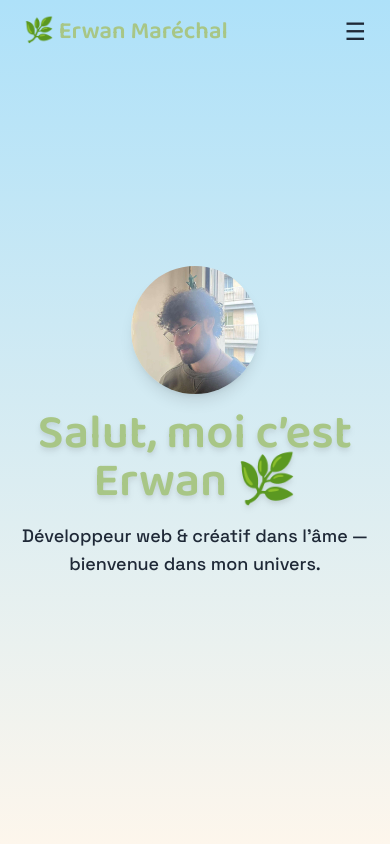
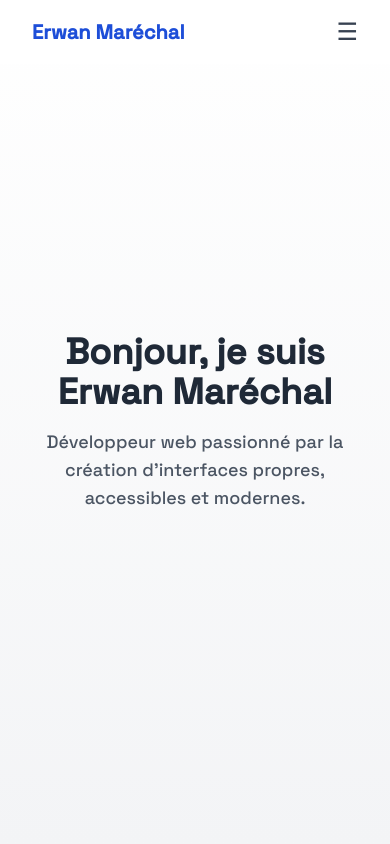
Before and after one commit to Erwan1202/Portfolio, a React (Vite) app: page / in a window 390 px wide. Shown: the top 844 px of the page. Built offline with nearby package versions, Linux system fonts and the light colour scheme.

Commit message:
Début de refonte du style

```diff
--- a/src/components/Hero.jsx
+++ b/src/components/Hero.jsx
@@ -1,14 +1,10 @@
 function Hero() {
   return (
-    <section id="hero" className="relative h-screen bg-gradient-to-b from-skyBlue to-cream flex items-center justify-center overflow-hidden">
-      <div className="z-10 text-center">
-        <img src="/src/assets/erwan.jpg" alt="Erwan" className="w-32 h-32 md:w-48 md:h-48 rounded-full mx-auto mb-4 shadow-lg" />
-        <h1 className="text-5xl md:text-6xl font-bold font-funky text-pistachio drop-shadow-md">
-
-          Salut, moi c’est Erwan 🌿
-        </h1>
-        <p className="mt-4 text-lg font-retro">
-          Développeur web & créatif dans l’âme — bienvenue dans mon univers.
+    <section id="hero" className="scroll-mt-32 h-screen flex items-center justify-center bg-gradient-to-b from-white to-gray-100">
+      <div className="text-center max-w-2xl px-4">
+        <h1 className="text-4xl md:text-5xl font-bold text-gray-800 mb-4">Bonjour, je suis Erwan Maréchal</h1>
+        <p className="text-lg text-gray-600">
+          Développeur web passionné par la création d'interfaces propres, accessibles et modernes.
         </p>
       </div>
     </section>
--- a/src/components/Navbar.jsx
+++ b/src/components/Navbar.jsx
@@ -5,9 +5,7 @@ function Navbar() {
   const [isScrolled, setIsScrolled] = useState(false)
 
   useEffect(() => {
-    const handleScroll = () => {
-      setIsScrolled(window.scrollY > 10)
-    }
+    const handleScroll = () => setIsScrolled(window.scrollY > 10)
     window.addEventListener('scroll', handleScroll)
     return () => window.removeEventListener('scroll', handleScroll)
   }, [])
@@ -19,25 +17,23 @@ function Navbar() {
   }
 
   return (
-    <header className={`fixed top-0 left-0 w-full z-50 transition-all ${isScrolled ? 'bg-cream shadow-md' : 'bg-transparent'}`}>
-      <nav className="flex items-center justify-between px-6 py-4">
-        <h1 className="text-2xl font-funky text-pistachio cursor-pointer" onClick={(e) => handleNavClick(e, 'hero')}>🌿 Erwan Maréchal</h1>
+    <header className={`fixed top-0 left-0 w-full z-50 bg-white transition-shadow ${isScrolled ? 'shadow-md' : ''}`}>
+      <nav className="flex items-center justify-between px-8 py-4 max-w-6xl mx-auto">
+        <h1 className="text-xl font-semibold text-blue-700 cursor-pointer" onClick={(e) => handleNavClick(e, 'hero')}>Erwan Maréchal</h1>
         <div className="md:hidden">
-          <button onClick={() => setIsOpen(!isOpen)} className="text-gray-800 focus:outline-none text-2xl">
-            {isOpen ? '✖' : '☰'}
-          </button>
+          <button onClick={() => setIsOpen(!isOpen)} className="text-gray-700 text-2xl">{isOpen ? '✖' : '☰'}</button>
         </div>
-        <ul className="hidden md:flex gap-6 font-retro text-sm text-gray-700">
-          <li><a href="#about" onClick={(e) => handleNavClick(e, 'about')} className="hover:text-pistachio transition-all">About</a></li>
-          <li><a href="#projects" onClick={(e) => handleNavClick(e, 'projects')} className="hover:text-pistachio transition-all">Projects</a></li>
-          <li><a href="#contact" onClick={(e) => handleNavClick(e, 'contact')} className="hover:text-pistachio transition-all">Contact</a></li>
+        <ul className="hidden md:flex gap-6 text-sm text-gray-700">
+          <li><a href="#about" onClick={(e) => handleNavClick(e, 'about')} className="hover:text-blue-600">À propos</a></li>
+          <li><a href="#projects" onClick={(e) => handleNavClick(e, 'projects')} className="hover:text-blue-600">Projets</a></li>
+          <li><a href="#contact" onClick={(e) => handleNavClick(e, 'contact')} className="hover:text-blue-600">Contact</a></li>
         </ul>
       </nav>
       {isOpen && (
-        <ul className="md:hidden flex flex-col gap-4 px-6 pb-4 font-retro text-sm text-gray-700">
-          <li><a href="#about" onClick={(e) => handleNavClick(e, 'about')} className="hover:text-pistachio transition-all">About</a></li>
-          <li><a href="#projects" onClick={(e) => handleNavClick(e, 'projects')} className="hover:text-pistachio transition-all">Projects</a></li>
-          <li><a href="#contact" onClick={(e) => handleNavClick(e, 'contact')} className="hover:text-pistachio transition-all">Contact</a></li>
+        <ul className="md:hidden flex flex-col gap-4 px-8 pb-4 text-sm text-gray-700">
+          <li><a href="#about" onClick={(e) => handleNavClick(e, 'about')} className="hover:text-blue-600">À propos</a></li>
+          <li><a href="#projects" onClick={(e) => handleNavClick(e, 'projects')} className="hover:text-blue-600">Projets</a></li>
+          <li><a href="#contact" onClick={(e) => handleNavClick(e, 'contact')} className="hover:text-blue-600">Contact</a></li>
         </ul>
       )}
     </header>
```
